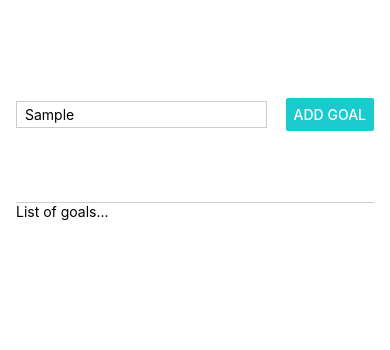
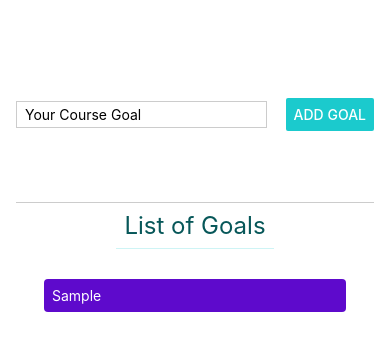
Before and after one commit to Marknjo/rn-course-goals-app, a React Native app: screen / in a window 390 px wide. Both pictures are taken after typing "Sample" into the empty fields and a click on the button "ADD GOAL". Shown: the top 350 px of the page. Built offline with nearby package versions, Linux system fonts and the light colour scheme.

Commit message:
feat: implement list view in the UI

```diff
--- a/App.js
+++ b/App.js
@@ -1,18 +1,64 @@
-import { Button, StyleSheet, Text, TextInput, View } from "react-native";
+import { useId, useState } from "react";
+import {
+  Button,
+  FlatList,
+  StyleSheet,
+  Text,
+  TextInput,
+  View,
+} from "react-native";
 
 export default function App() {
+  const [enteredGoalText, setEnteredGoalText] = useState("");
+  const [courseGoals, setCourseGoals] = useState([]);
+
+  function goalsInputHandler(enteredText) {
+    setEnteredGoalText(enteredText);
+  }
+
+  function addGoalsHandler() {
+    setCourseGoals((prevGoals) => [
+      {
+        text: enteredGoalText.trim(),
+        id: Math.floor(Math.random() * 100 * enteredGoalText.length).toString(),
+      },
+      ...prevGoals,
+    ]);
+    setEnteredGoalText("");
+  }
+
   return (
     <View style={styles.appContainer}>
       <View style={styles.inputContainer}>
-        <TextInput style={styles.textInput} placeholder='Your Course Goal' />
+        <TextInput
+          style={styles.textInput}
+          placeholder='Your Course Goal'
+          onChangeText={goalsInputHandler}
+          value={enteredGoalText}
+        />
         <Button
           title='Add Goal'
           accessibilityLabel='Click to add course goal'
           color='#1bcacd'
+          onPress={addGoalsHandler}
         />
       </View>
       <View style={styles.goalsContainer}>
-        <Text>List of goals...</Text>
+        <Text style={styles.goalsListTitle}>List of Goals</Text>
+
+        <FlatList
+          data={courseGoals}
+          renderItem={(itemData) => {
+            return (
+              <View style={styles.goalsItem}>
+                <Text style={styles.goalsText}>{itemData.item.text}</Text>
+              </View>
+            );
+          }}
+          keyExtractor={(item) => `${item.id}`}
+          style={styles.goalsItemsContainer}
+          alwaysBounceVertical={true}
+        />
       </View>
     </View>
   );
@@ -32,7 +78,7 @@ const styles = StyleSheet.create({
     alignItems: "center",
     paddingBottom: 24,
     borderBottomWidth: 1,
-    borderBottomColor: "#ccc",
+    borderBottomColor: "#cccccc",
   },
 
   textInput: {
@@ -47,4 +93,31 @@ const styles = StyleSheet.create({
   goalsContainer: {
     flex: 5,
   },
+
+  goalsListTitle: {
+    alignSelf: "center",
+    fontSize: 24,
+    color: "#075759",
+    textAlign: "center",
+    borderBottomWidth: 1,
+    borderBottomColor: "rgba(27, 202, 205, 0.21)",
+    padding: 8,
+    marginBottom: 12,
+  },
+
+  goalsItemsContainer: {
+    paddingVertical: 10,
+    paddingHorizontal: 20,
+  },
+
+  goalsItem: {
+    margin: 8,
+    padding: 8,
+    borderRadius: 4,
+    backgroundColor: "#5e0acc",
+  },
+
+  goalsText: {
+    color: "white",
+  },
 });
```
